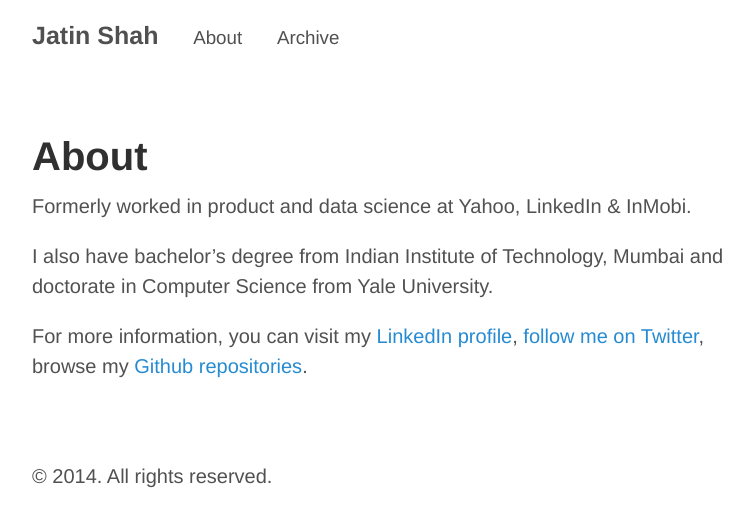
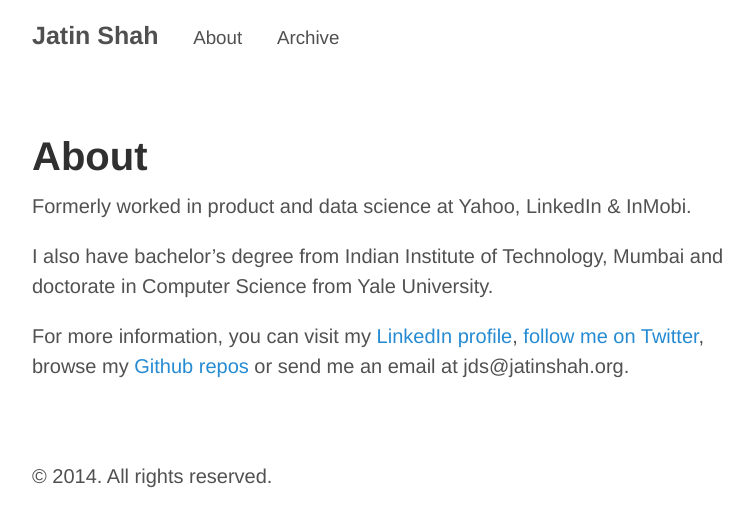
Before and after one commit to jatinshah/jatinshah.github.io, a Jekyll site: the page built from about.md, in a window 1280 px wide. Shown: the top 527 px of the page, without its empty margins (248-1001 px from the left). Built offline with Jekyll 4.4.1, drawn with Linux system fonts in a browser that asks for light colours; Markdown is read by kramdown in place of the engine named in the settings.

Commit message:
updated about page

```diff
--- a/about.md
+++ b/about.md
@@ -7,4 +7,4 @@ Formerly worked in product and data science at Yahoo, LinkedIn & InMobi.
 
 I also have bachelor's degree from Indian Institute of Technology, Mumbai and doctorate in Computer Science from Yale University.
 
-For more information, you can visit my <a href="http://in.linkedin.com/in/shahjatin/">LinkedIn profile</a>, <a href="http://www.twitter.com/jatinshah">follow me on Twitter</a>, browse my <a href="http://www.github.com/jatinshah">Github repositories</a>.
+For more information, you can visit my <a href="http://in.linkedin.com/in/shahjatin/">LinkedIn profile</a>, <a href="http://www.twitter.com/jatinshah">follow me on Twitter</a>, browse my <a href="http://www.github.com/jatinshah">Github repos</a> or send me an email at &#106;&#100;&#115;&#064;&#106;&#097;&#116;&#105;&#110;&#115;&#104;&#097;&#104;&#046;&#111;&#114;&#103;.
```
